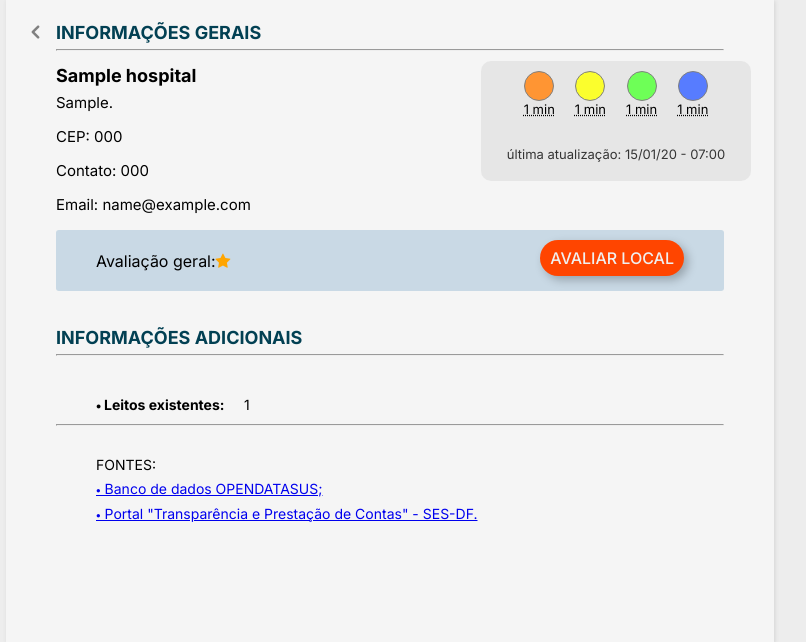
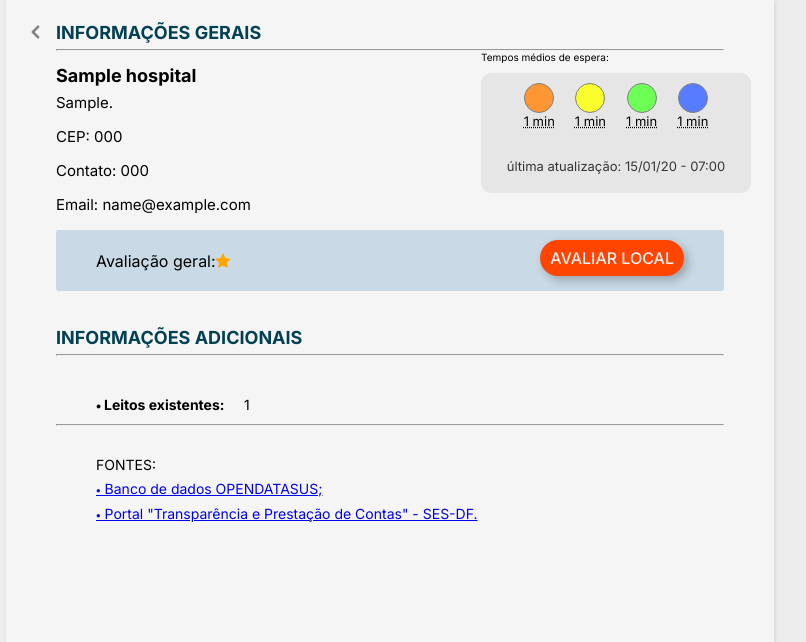
Before and after one commit to Wooo589/unb-ds-verde-pantano, a Django app: template templates/inicial/maisinformacoes.html in a window 1280 px wide. Shown: the part 60-702 px from the top of the page, without its empty margins (250-1056 px from the left). Run offline with Django 4.2, Linux system fonts and the light colour scheme; tables that the repository leaves empty hold one stand-in row (values such as "Sample post"); the template is opened without the code that fills it: values that come from a table or form of the project are taken from there, most other values are stand-ins (such as "Sample title", 1, 10 or a date in 2020); some libraries are stand-ins or nearby versions.

Commit message:
Update maisinformacoes.html

```diff
--- a/templates/inicial/maisinformacoes.html
+++ b/templates/inicial/maisinformacoes.html
@@ -73,6 +73,7 @@
                 </div>
             </div>
             <div class="box_tempos_medios">
+                <span>Tempos médios de espera:</span>
                 <div class="tempos_de_espera">
                     <div class="tempos">
                         <span class="c-orange"></span>
```
